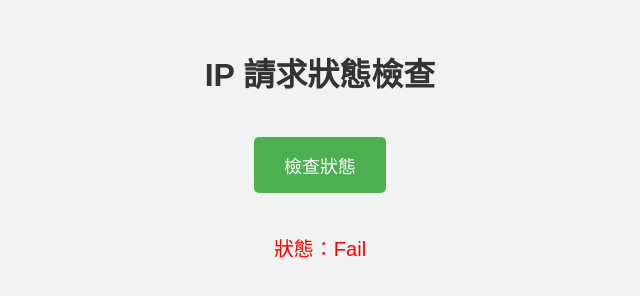
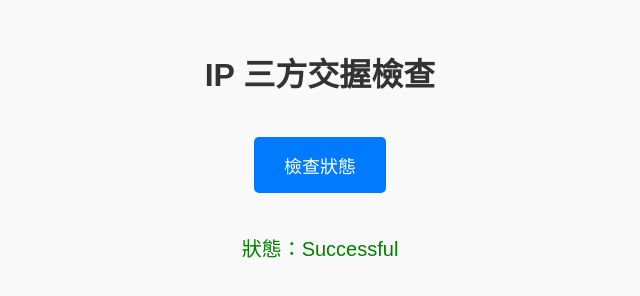
Before and after one commit to owenalice324/test, a plain HTML site: page index.html in a window 1280 px wide. Both pictures are taken after a click on the button "檢查狀態". Shown: the whole page, without its empty margins (320-960 px from the left). Drawn offline with Linux system fonts and the light colour scheme; no server answers.

Commit message:
Update index.html

```diff
--- a/index.html
+++ b/index.html
@@ -3,13 +3,13 @@
 <head>
     <meta charset="UTF-8">
     <meta name="viewport" content="width=device-width, initial-scale=1.0">
-    <title>IP 請求狀態檢查</title>
+    <title>IP 三方交握檢查</title>
     <style>
         body {
             font-family: Arial, sans-serif;
             padding: 20px;
             text-align: center;
-            background-color: #f2f2f2;
+            background-color: #f9f9f9;
         }
         h1 {
             color: #333;
@@ -19,13 +19,14 @@
             font-size: 18px;
             margin: 20px 0;
             cursor: pointer;
-            background-color: #4CAF50;
+            background-color: #007BFF;
             color: white;
             border: none;
             border-radius: 5px;
+            transition: background-color 0.3s;
         }
         button:hover {
-            background-color: #45a049;
+            background-color: #0056b3;
         }
         #status {
             font-size: 20px;
@@ -38,40 +39,61 @@
         .fail {
             color: red;
         }
+        /* 隱藏 iframe */
+        #checkIframe {
+            display: none;
+        }
     </style>
 </head>
 <body>
-    <h1>IP 請求狀態檢查</h1>
+    <h1>IP 三方交握檢查</h1>
     <button id="checkButton">檢查狀態</button>
     <div id="status">狀態：N/A</div>
+    <iframe id="checkIframe"></iframe>
 
     <script>
         document.getElementById('checkButton').addEventListener('click', () => {
             const statusDiv = document.getElementById('status');
+            const iframe = document.getElementById('checkIframe');
             statusDiv.textContent = '正在檢查...';
             statusDiv.className = '';
 
-            // 使用 fetch API 發送請求
-            fetch('https://10.3.14.20:443', {
-                method: 'GET',
-                // 若遇到 CORS 問題，可能需要調整 mode
-                // mode: 'cors', // 預設即為 'cors'
-                // mode: 'no-cors', // 注意：使用 'no-cors' 時，無法獲取實際回應
-            })
-            .then(response => {
-                if (response.ok) {
+            // 清除之前的載入事件
+            iframe.onload = null;
+            iframe.onerror = null;
+
+            // 設定新的 src，加入 cache_buster 以避免緩存影響
+            iframe.src = 'https://10.3.14.20:443/?cache_buster=' + Date.now();
+
+            let timeoutOccurred = false;
+
+            // 設定 2 秒的超時
+            const timeout = setTimeout(() => {
+                if (!timeoutOccurred) {
+                    timeoutOccurred = true;
+                    statusDiv.textContent = '狀態：Fail (超時)';
+                    statusDiv.classList.add('fail');
+                    // 清除 iframe 的 src 以停止載入
+                    iframe.src = 'about:blank';
+                }
+            }, 2000); // 2000 毫秒 = 2 秒
+
+            // 設定事件監聽器
+            iframe.onload = () => {
+                if (!timeoutOccurred) {
+                    clearTimeout(timeout);
                     statusDiv.textContent = '狀態：Successful';
                     statusDiv.classList.add('success');
-                } else {
+                }
+            };
+
+            iframe.onerror = () => {
+                if (!timeoutOccurred) {
+                    clearTimeout(timeout);
                     statusDiv.textContent = '狀態：Fail';
                     statusDiv.classList.add('fail');
                 }
-            })
-            .catch(error => {
-                console.error('錯誤:', error);
-                statusDiv.textContent = '狀態：Fail';
-                statusDiv.classList.add('fail');
-            });
+            };
         });
     </script>
 </body>
```
